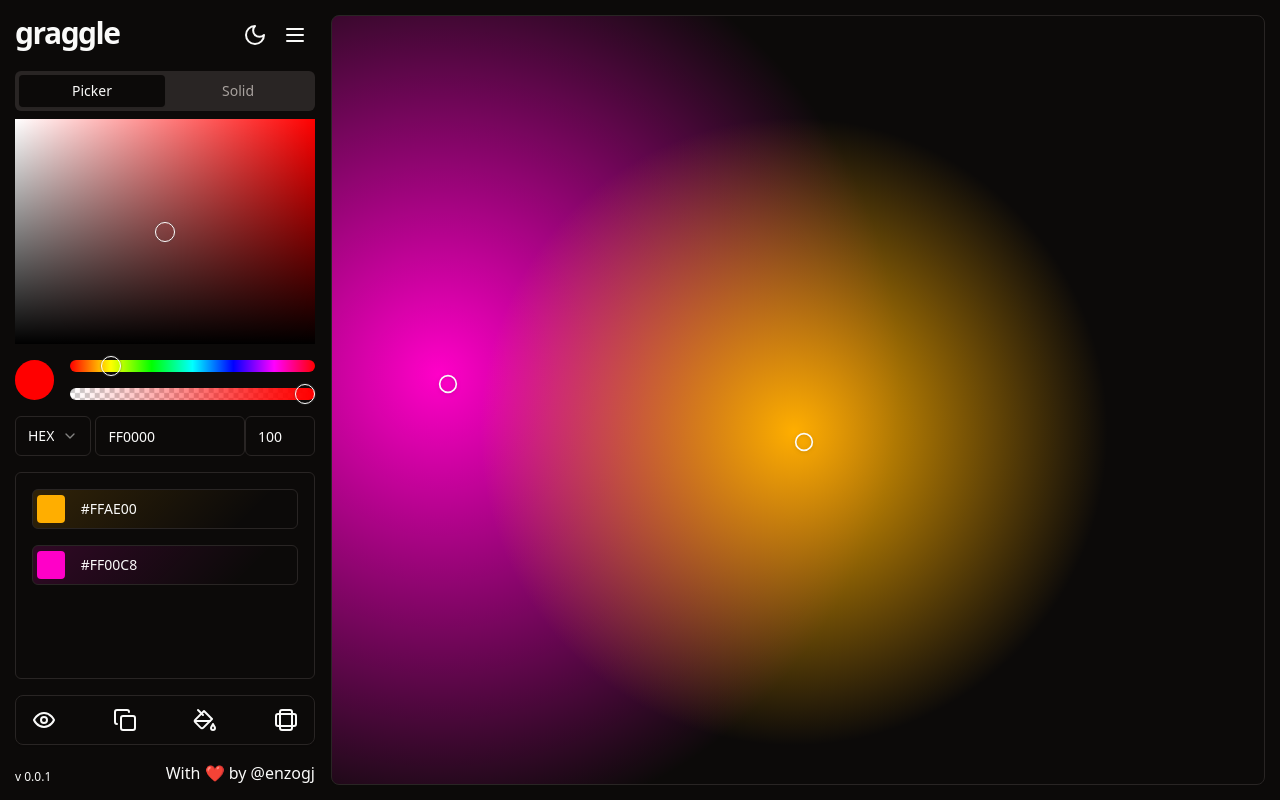
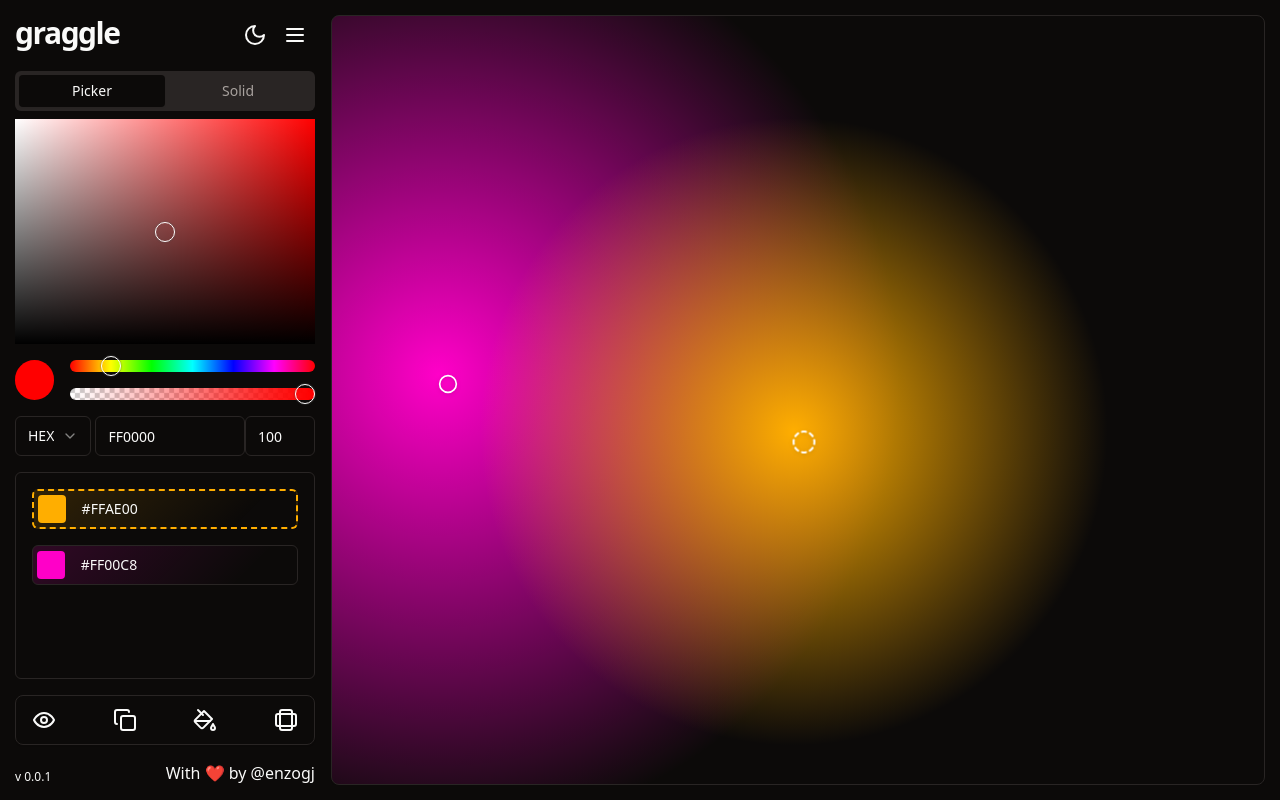
Before and after one commit to enzogdev/graggle-v1, a React (Vite) app: page / in a window 1280 px wide. Both pictures are taken after a click on the button 803 px from the left and 441 px from the top of the page. Built offline with nearby package versions, Linux system fonts and the light colour scheme.

Commit message:
improve visibility of active pin

```diff
--- a/src/components/Canvas/Pin.tsx
+++ b/src/components/Canvas/Pin.tsx
@@ -1,40 +1,50 @@
-import { Circle } from "lucide-react";
+import { Circle, CircleDashed } from "lucide-react";
 import {
   ContextMenu,
   ContextMenuContent,
   ContextMenuItem,
   ContextMenuTrigger,
 } from "@/components/ui/context-menu";
+import { usePinsStore } from "@/store/PinStore";
 
 export default function Pin(pin: Pin) {
+  const { activePin, setActivePin } = usePinsStore();
+
   const style = {
     top: pin.position.y + "%",
     left: pin.position.x + "%",
     // translate: `-10px -10px`,
   };
 
+  const circleClasses =
+    "h-5 w-5 drop-shadow transition-transform will-change-transform text-white";
+
   return (
-    <button draggable="true" style={style} className="absolute">
+    <button
+      draggable="true"
+      style={style}
+      className="absolute"
+      onClick={() => setActivePin(pin)}
+    >
       <ContextMenu>
         <ContextMenuTrigger>
-          <Circle
-            className="h-5 w-5  drop-shadow hover:scale-125 transition-transform will-change-transform"
-
-            // TODO Fix shadow in svg
-          />
+          {activePin?.id !== pin.id ? (
+            <Circle className={circleClasses + " hover:scale-125"} />
+          ) : (
+            <CircleDashed
+              style={{ animation: "spin 4s linear infinite" }}
+              className={circleClasses + " scale-125"}
+            />
+          )}
         </ContextMenuTrigger>
         <ContextMenuContent>
-          <ContextMenuItem>Edit</ContextMenuItem>
+          <ContextMenuItem onClick={() => setActivePin(pin)}>
+            Edit
+          </ContextMenuItem>
           <ContextMenuItem>Duplicate</ContextMenuItem>
           <ContextMenuItem>Delete</ContextMenuItem>
         </ContextMenuContent>
       </ContextMenu>
-
-      {/* <button
-      draggable
-      style={pinStyle}
-      className="pin h-5 w-5 absolute border-solid border-2 border-slate-100 rounded-full shadow-inner hover:scale-125 transition-transform will-change-transform"
-    ></button> */}
     </button>
   );
 }
--- a/src/components/PinCard.tsx
+++ b/src/components/PinCard.tsx
@@ -4,19 +4,22 @@ import { convertColor } from "@/utils/colorUtils";
 import { usePinsStore } from "@/store/PinStore";
 
 export default function PinCard(pin: Pin) {
-  const { activePin } = usePinsStore();
+  const { activePin, setActivePin } = usePinsStore();
 
   return (
     <Button
       variant="outline"
       style={{
+        borderColor:
+          activePin?.id === pin.id ? convertColor(pin.color, "hex") : "",
         background: `linear-gradient(135deg, hsla(${pin.color.hue}, ${pin.color.saturation}%, ${pin.color.lightness}%, .15) 0%, hsla(0,0%,0%,0) 80%)`,
-        animation: "animate-fade 4s linear infinite",
       }}
       className={
-        "flex flex-col w-full p-0 overflow-hidden mt-4 group " +
-        (activePin === pin && "border-dashed")
+        "flex flex-col w-full p-0 overflow-hidden mt-4 group overflow-visible animate-fade-down " +
+        (activePin?.id === pin.id && "border-dashed border-2")
+        // TODO fix reposition of elements when border increase
       }
+      onClick={() => setActivePin(pin)}
     >
       <div className="flex justify-between w-full h-full items-center">
         <div
--- a/src/components/ToolBar.tsx
+++ b/src/components/ToolBar.tsx
@@ -16,13 +16,13 @@ import {
 import { usePinsStore } from "@/store/PinStore";
 
 export default function Toolbar() {
-  const { isPinsVisible, updatePinsVisibility } = usePinsStore();
+  const { isPinsVisible, setIsPinsVisible } = usePinsStore();
   return (
     <Card className="flex flex-row justify-between w-full">
       <TooltipProvider>
         <Tooltip>
           <TooltipTrigger
-            onClick={() => updatePinsVisibility(!isPinsVisible)}
+            onClick={() => setIsPinsVisible(!isPinsVisible)}
             className={"h-12 flex-1" + buttonVariants({ variant: "ghost" })}
           >
             {isPinsVisible ? <EyeIcon /> : <EyeOffIcon />}
--- a/src/index.css
+++ b/src/index.css
@@ -104,3 +104,18 @@ input[type="range"]::-webkit-slider-thumb {
   box-shadow: 0 0 2px 0 #555;
   transition: background .3s ease-in-out;
 }
+
+/* TODO Integrate this animation into tailwind */
+.animate-fade-down {
+  animation: fadeDown 100ms ease-in;
+}
+@keyframes fadeDown {
+  from {
+    opacity: 0;
+    transform: translateY(-20px);
+  }
+  to {
+    opacity: 1;
+    transform: translateY(0);
+  }
+}
--- a/src/store/PinStore.ts
+++ b/src/store/PinStore.ts
@@ -4,7 +4,8 @@ interface PinState {
     pinList: Pin[];
     activePin: Pin | null;
     isPinsVisible: boolean;
-    updatePinsVisibility: (isPinsVisible: boolean) => void;
+    setIsPinsVisible: (isPinsVisible: boolean) => void;
+    setActivePin: (pin: Pin) => void;
     createPin: (pin: Pin) => void;
     updatePin: (pin: Pin) => void;
     deletePinById: (id: Pin["id"]) => void;
@@ -38,9 +39,10 @@ export const usePinsStore = create<PinState>((set) => ({
             y: 46.67,
         },
     },],
+    activePin: null,
     isPinsVisible: true,
-    activePin: null,
-    updatePinsVisibility: (isPinsVisible: boolean) => set({ isPinsVisible }),
+    setIsPinsVisible: (isPinsVisible) => set({ isPinsVisible }),
+    setActivePin: (activePin) => set({ activePin }),
     createPin: (pin) => set((state) => ({ pinList: [...state.pinList, pin] })),
     updatePin: (pin) => set((state) => ({ pinList: state.pinList.map((p) => (p.id === pin.id ? pin : p)) })),
     deletePinById: (id) => set((state) => ({ pinList: state.pinList.filter((pin) => pin.id !== id) })),
--- a/tailwind.config.js
+++ b/tailwind.config.js
@@ -66,10 +66,15 @@ module.exports = {
           from: { height: "var(--radix-accordion-content-height)" },
           to: { height: "0" },
         },
+        "fade-down": {
+          from: { opacity: 0, transform: "translateY(-20px)" },
+          to: { opacity: 1, transform: "translateY(0)" },
+        },
       },
       animation: {
         "accordion-down": "accordion-down 0.2s ease-out",
         "accordion-up": "accordion-up 0.2s ease-out",
+        "fade-down": 'fade-down 0.5s ease-out',
       },
     },
   },
```
